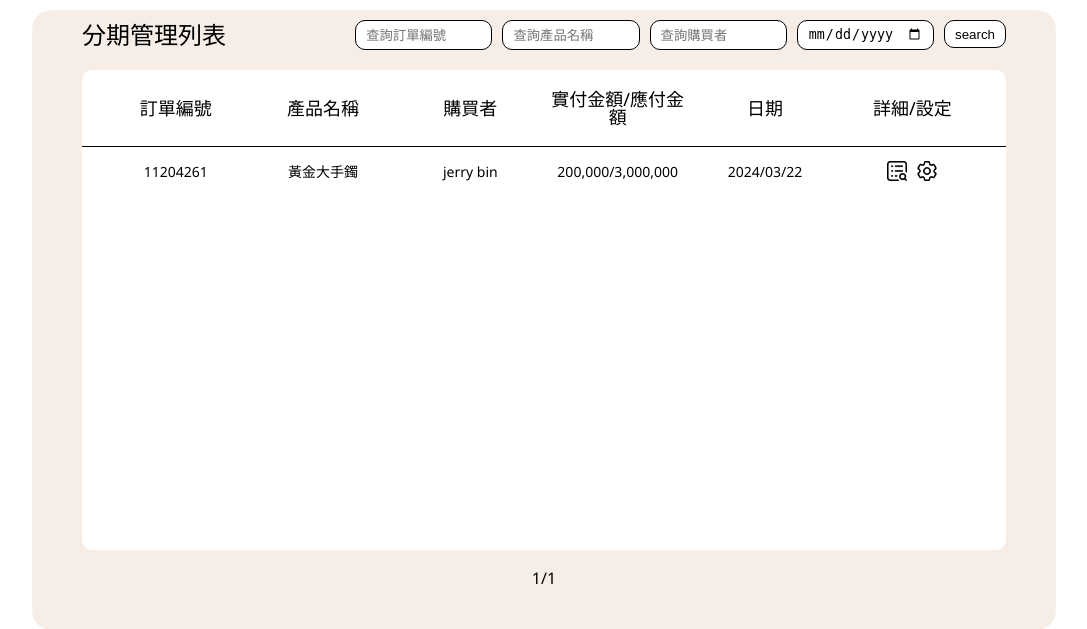
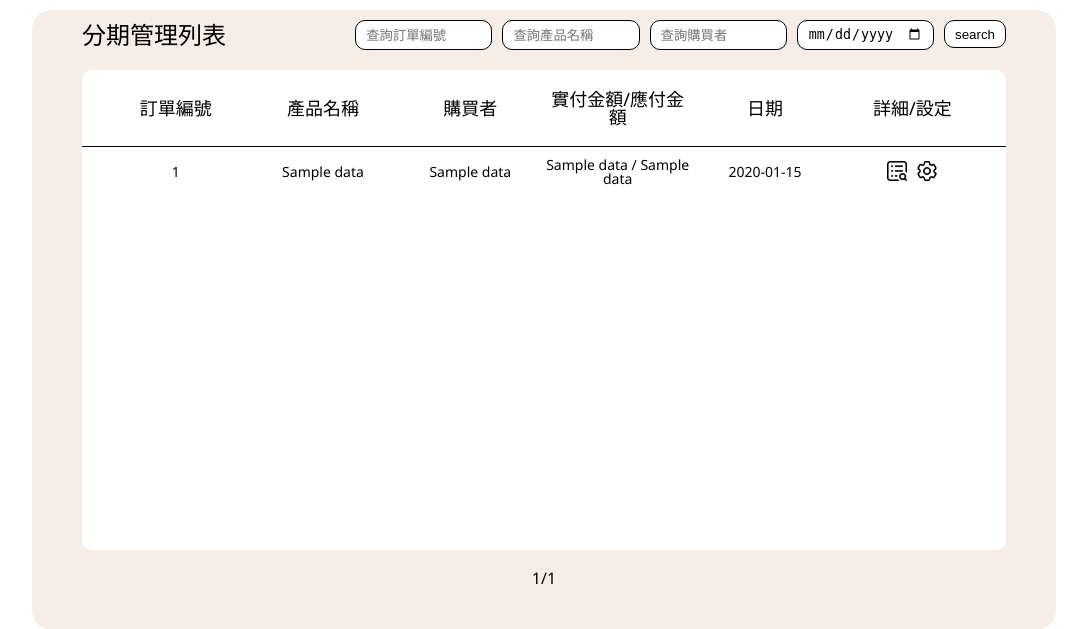
Before and after one commit to Liaoesn/Gold, a Flask app: template templates/installment/list.html in a window 1280 px wide. Shown: the part 120-749 px from the top of the page, without its empty margins (96-1183 px from the left). Run offline with Flask 3, Linux system fonts and the light colour scheme; the template is opened without the code that fills it: most values are stand-ins (such as "Sample title", 1, 10 or a date in 2020); some libraries are stand-ins or nearby versions.

Commit message:
installment list

```diff
--- a/templates/installment/list.html
+++ b/templates/installment/list.html
@@ -60,11 +60,11 @@
                 <tbody>
                     {% for d in data %}
                     <tr>
-                        <td>11204261</td>
-                        <td>黃金大手鐲</td>
-                        <td>jerry bin</td>
-                        <td>200,000/3,000,000</td>
-                        <td>2024/03/22</td>
+                        <td>{{ d[0] }}</td>
+                        <td>{{ d[4] }}</td>
+                        <td>{{ d[3] }}</td>
+                        <td>{{ d[6] }} / {{ d[2] }}</td>
+                        <td>{{ d[1].strftime('%Y-%m-%d') }}</td>
                         <td class="setting">
                             <a><img src="../../static/img/search.png"></a>
                             <a><img src="../../static/img/setting.png"></a>
```
Also changed, not shown: services/installment/app.py (+6 -5 lines).
